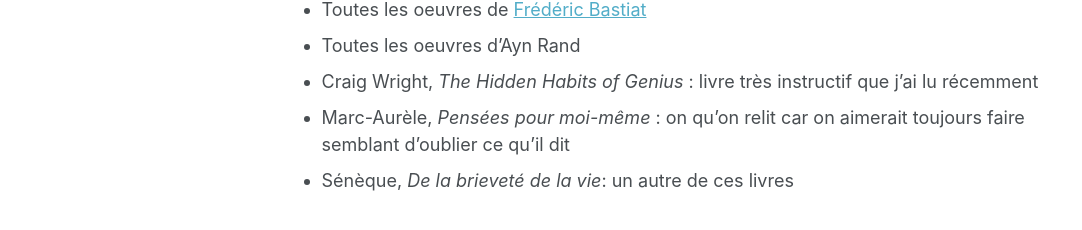
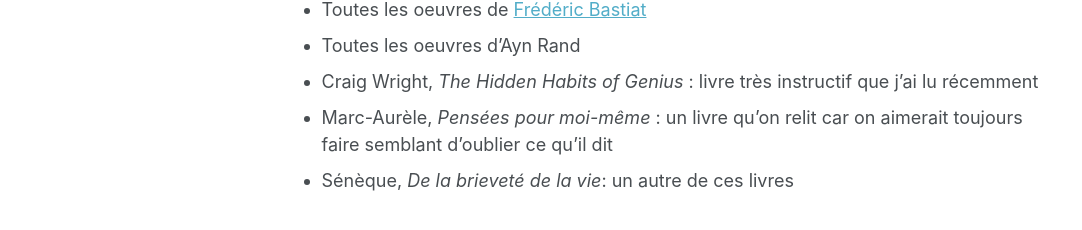
Before and after one commit to tridangvu/tridangvu.github.io, a Jekyll site: the page built from _pages/misc.md, in a window 1280 px wide and 900 px high, scrolled down 934 px. Shown: the part 445-675 px from the top of the window, without its empty margins (0-1082 px from the left). Built offline with Jekyll 4.4.1, drawn with Linux system fonts in a browser that asks for light colours; a script that is not in the unit is left out.

Commit message:
Update misc.md

```diff
--- a/_pages/misc.md
+++ b/_pages/misc.md
@@ -31,5 +31,5 @@ Vous trouverez ici tout ce qui m'intéresse et qui est en dehors des mathématiq
 - Toutes les oeuvres de [Frédéric Bastiat](http://bastiat.org/)
 - Toutes les oeuvres d'Ayn Rand
 - Craig Wright, *The Hidden Habits of Genius* : livre très instructif que j'ai lu récemment
-- Marc-Aurèle, *Pensées pour moi-même* : on qu'on relit car on aimerait toujours faire semblant d'oublier ce qu'il dit
+- Marc-Aurèle, *Pensées pour moi-même* : un livre qu'on relit car on aimerait toujours faire semblant d'oublier ce qu'il dit
 - Sénèque, *De la brieveté de la vie*: un autre de ces livres
```
